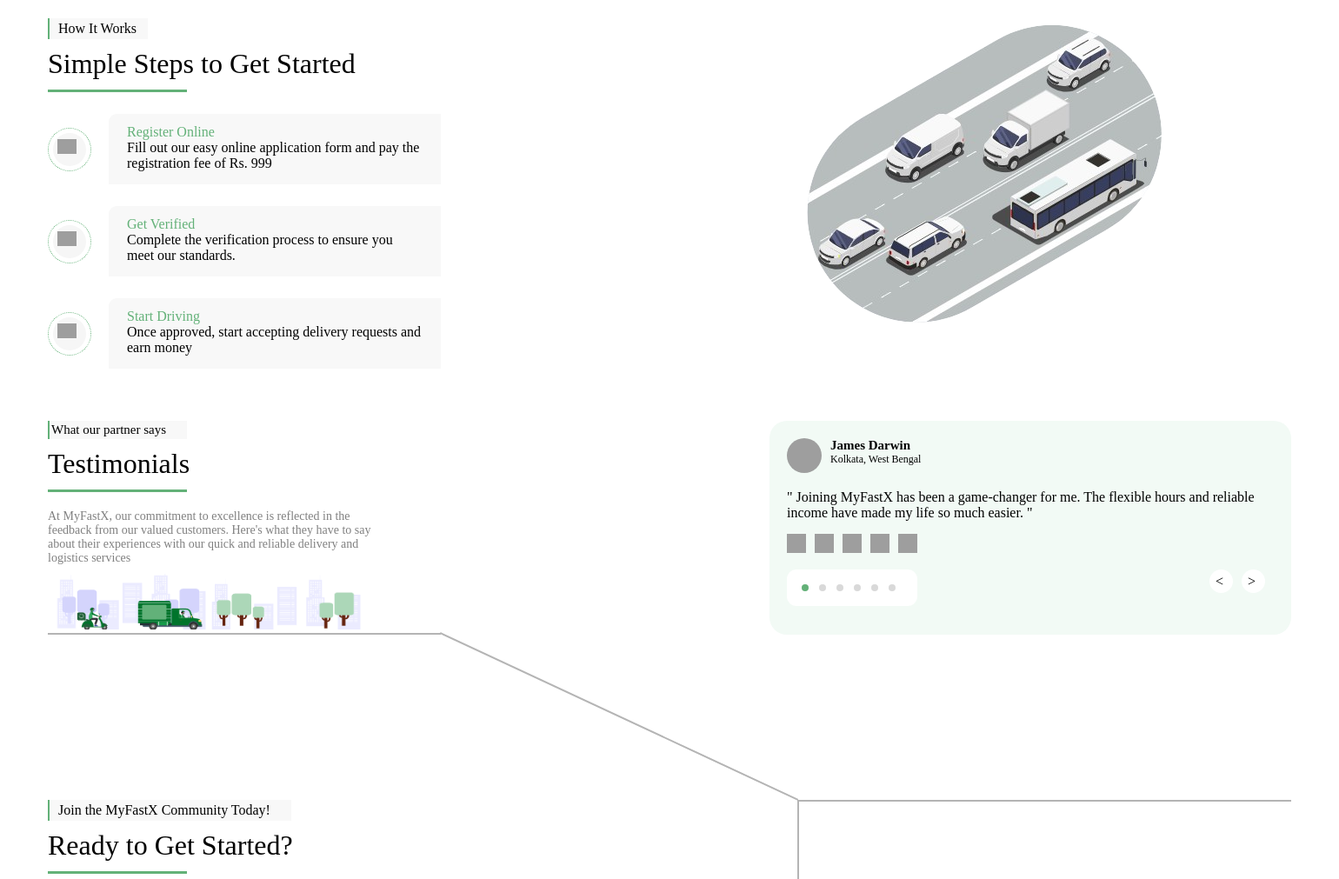
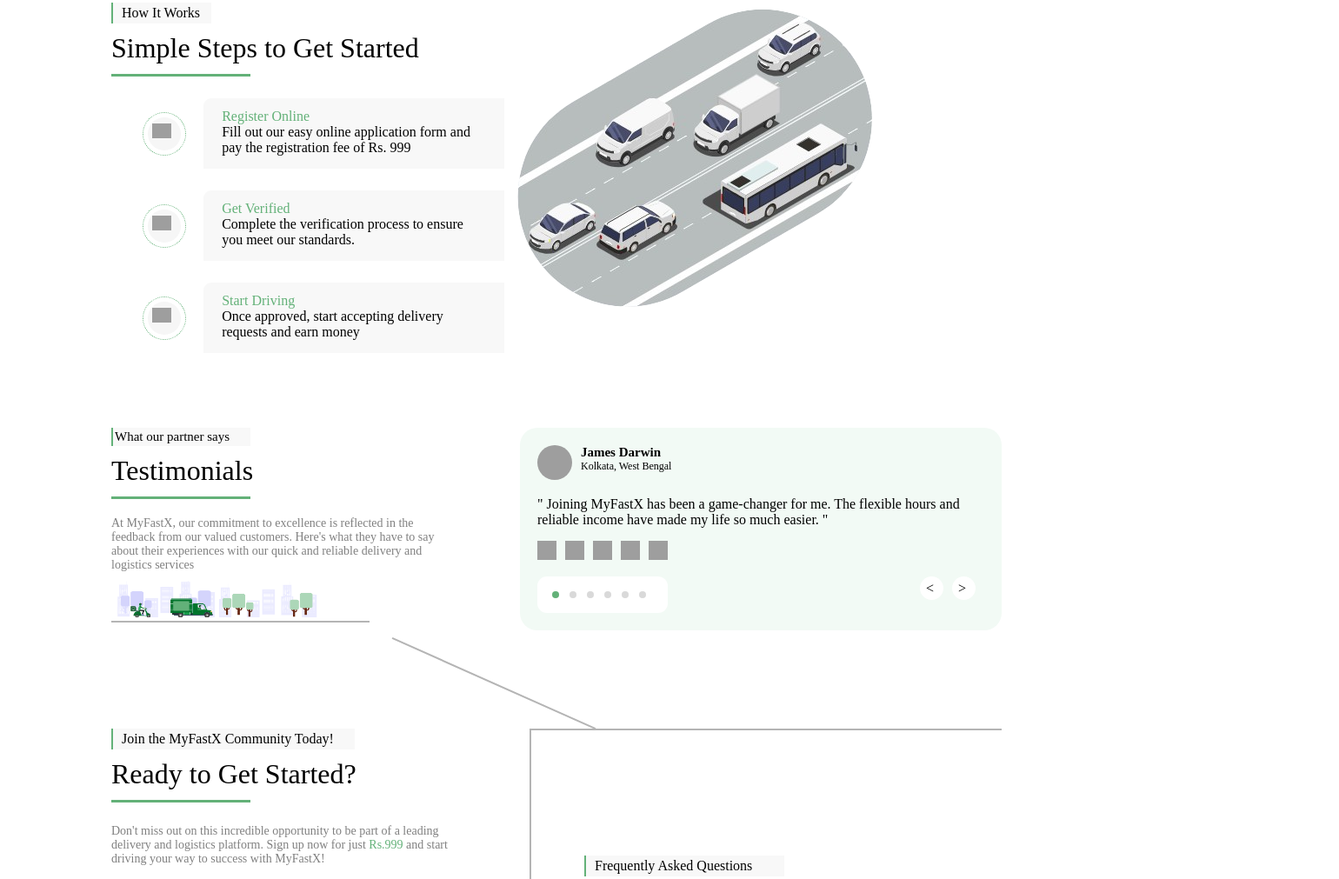
Before and after one commit to Harsh-kumar-srivastava/Landing-Page, a plain HTML site: page index.html in a window 1280 px wide. Shown: the part 662-1673 px from the top of the page at 87% size, 1540 px wide, since content can reach past the window. Drawn offline with Linux system fonts and the light colour scheme; grey boxes are pictures that could not be loaded.

Commit message:
minor ui changes

```diff
--- a/index.html
+++ b/index.html
@@ -146,7 +146,7 @@
                         At MyFastX, our commitment to excellence is reflected in the feedback from our valued customers. Here's what they have to say about their experiences with our quick and reliable delivery and logistics services
                     </div>
 
-                    <div style="border-bottom: 2px solid #B4B4B4; width: 452px;">
+                    <div style="border-bottom: 2px solid #B4B4B4; width: 63.2%;">
                         <img style="width: 80%"src="images/logo.png" alt="">
                     </div>
                 </div>
--- a/style.css
+++ b/style.css
@@ -4,16 +4,16 @@
     box-sizing: border-box;
 }
 .main{
-    width: 1540px;
+    width: 80%;
     height: auto;
-    top: -586px;
+    margin: auto;
 }
 
 .header{
     display: flex;
-    width: 1540px;
+    /* width: 1540px; */
     height: 70px;
-    padding: 18px 55px 18px 55px;
+    padding: 18px 18px;
     justify-content: space-between;
 }
 .left-header{
@@ -25,7 +25,7 @@
 }
 
 .rot-line{
-    width: 29.5%;
+    width: 25%;
     height: 2px;
     top: 1719.23px;
     left: 160.5px;
@@ -33,9 +33,9 @@
     border: 1px 0px 0px 0px;
     opacity: 0px;
     background-color: #B4B4B4;
-    transform: rotate(25deg);
-    margin-left: 31.5%;
-    margin-top: 75px;
+    transform: rotate(24deg);
+    margin-left: 30.5%;
+    margin-top: 60px;
 }
 .right-header {
     display: flex;
@@ -188,14 +188,16 @@
 
 .second-container{
     display: flex;
-    width: 1540px;
+    /* width: 1540px; */
     margin-top: 50px;
     justify-content: space-between;
-    padding: 18px 55px 18px 55px;
+    /* padding: 18px 18px; */
 }
 .view{
     display: flex;
     flex-direction: row;
+    margin-left: 8%;
+    margin-top: 10%;
 }
 .t4{
     background-color: #F8F8F8;
@@ -277,9 +279,9 @@
 }
 
 .fourth-container{
-    width: 1540px;
+    /* width: 1540px; */
     display: flex;
-    padding: 18px 55px 18px 55px;
+    /* padding: 18px 55px 18px 55px; */
     justify-content: space-between;
 }
 .tt{
@@ -338,21 +340,9 @@
     margin-bottom: 10px;
     margin-top: 10px;
 }
-/* .line5{
-    width: 534px;
-    height: 0px;
-    border: 1px 0px 0px 0px;
-    transform: rotate(-90deg);
-    border: 1px solid #B4B4B4;
-    margin-left: 200px;
-} */
-
 /* third-container */
 .third-container {
-    padding: 18px 55px 18px 55px;
-    width: 100%;
-    margin: auto;
-    margin-top: 20px;
+    margin-top: 8%;
     display: flex;
     justify-content: space-between;
 }
```
